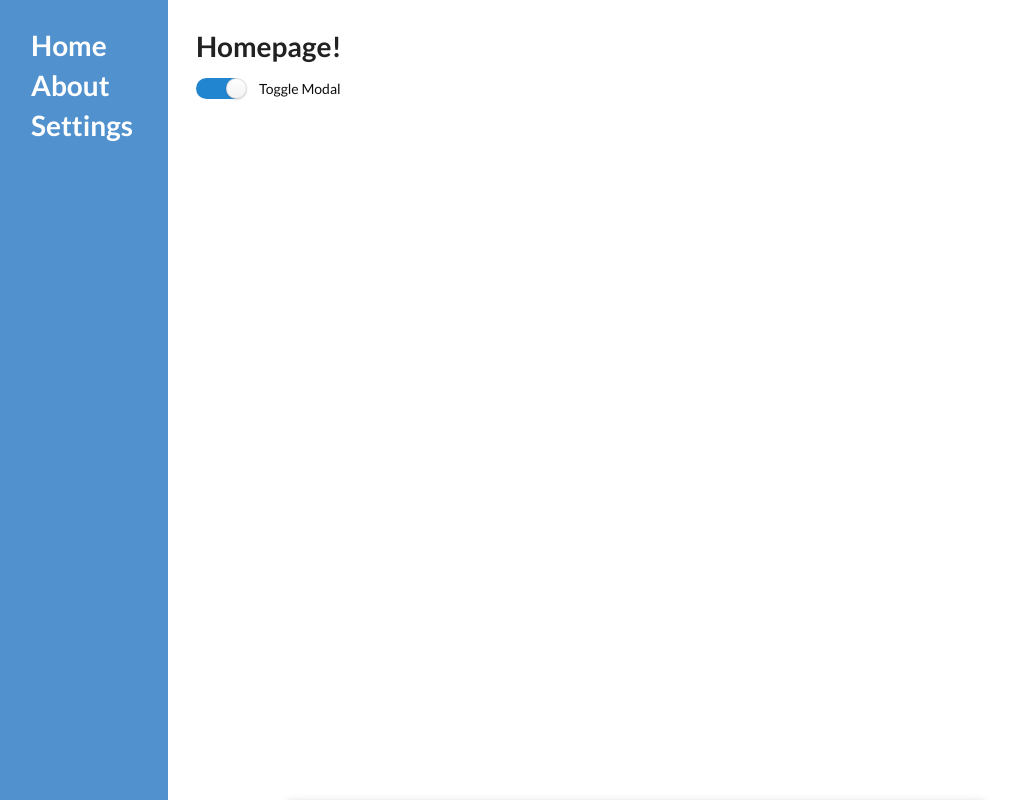
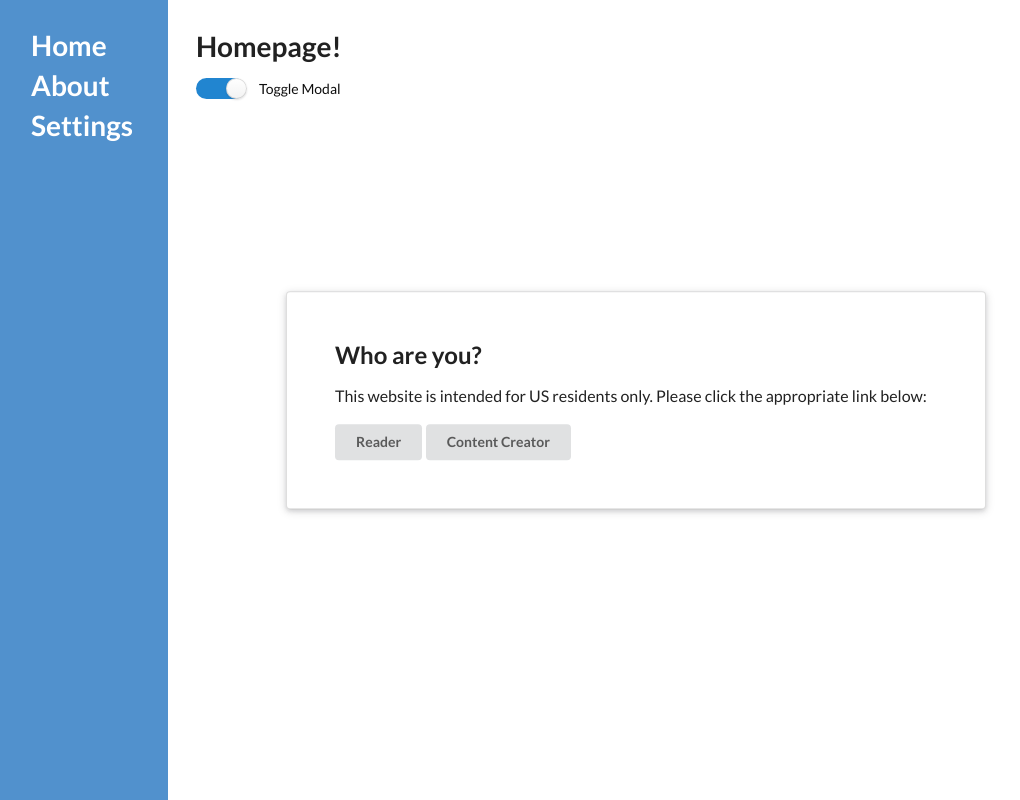
Before and after one commit to JackG102/react_router_portal_modal, a React (Create React App) app: page / in a window 1280 px wide. Shown: the top 800 px of the page, without its empty margins (4-1024 px from the left). Built offline with nearby package versions, Linux system fonts and the light colour scheme.

Commit message:
Styled modal more

```diff
--- a/src/components/Modal.css
+++ b/src/components/Modal.css
@@ -5,3 +5,10 @@
 .hide-modal {
   display: none !important;
 }
+
+#modal-portal .modal-container {
+  position: absolute;
+  left: 50%;
+  top: 50%;
+  transform: translate(-50%, -50%);
+}
```
